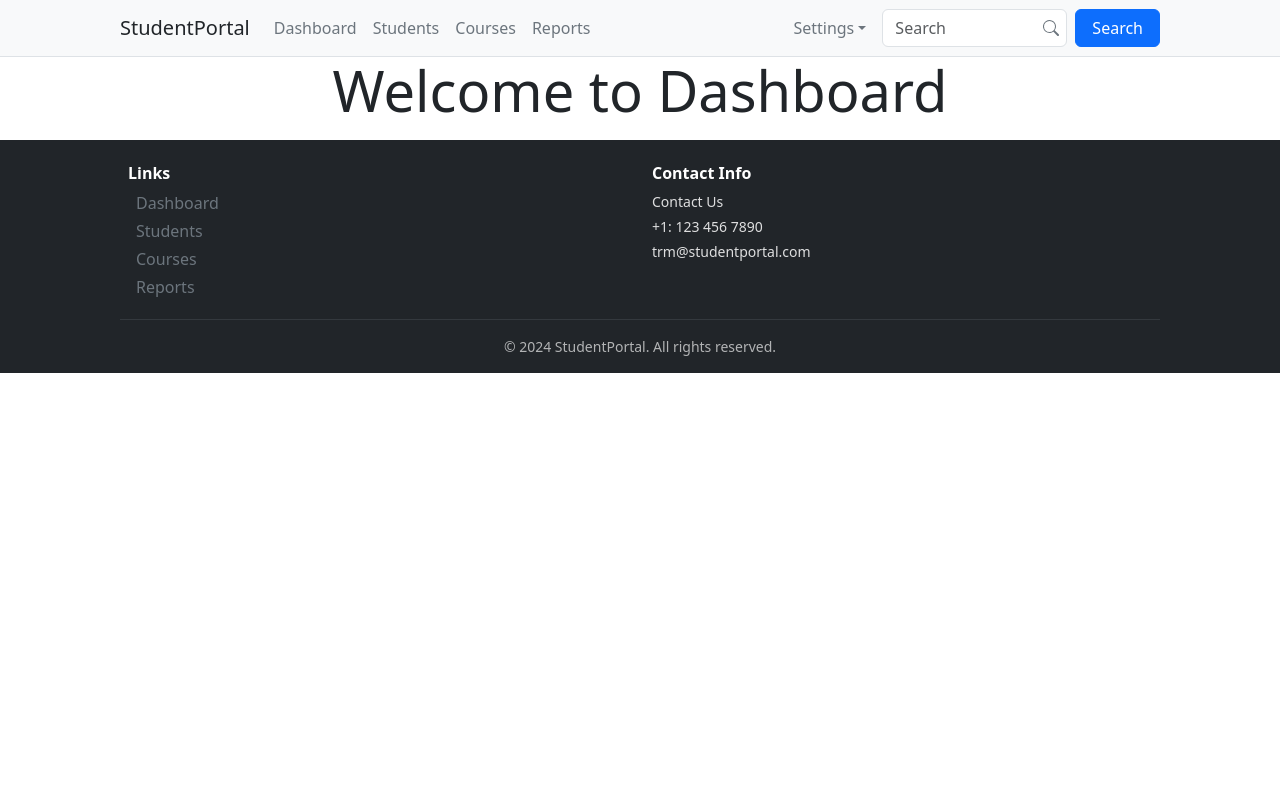
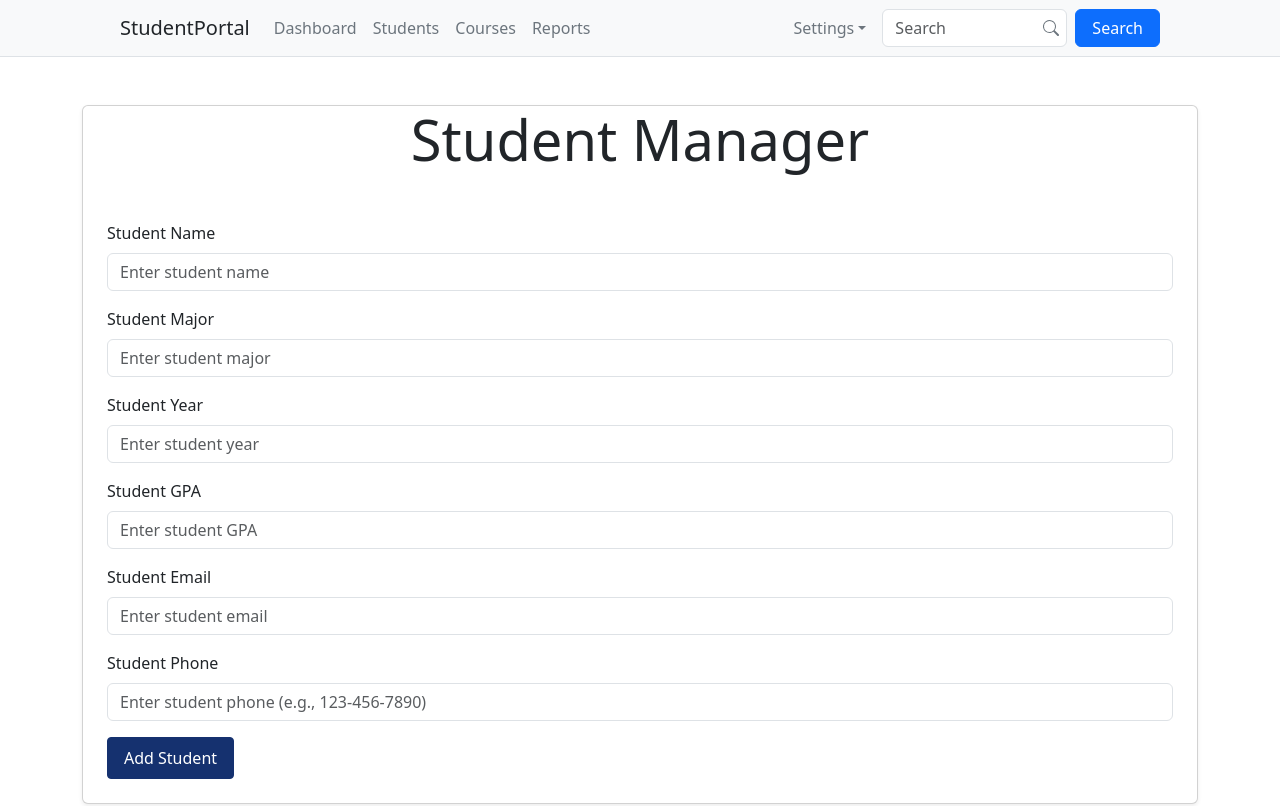
Before and after one commit to PrinkleMahshwari/student-directory, a React (Vite) app: page /dashboard in a window 1280 px wide. Shown: the top 806 px of the page. Built offline with nearby package versions, Linux system fonts and the light colour scheme.

Commit message:
feat: implement dynamic form state mapping and input validation in Dashboard

```diff
--- a/package.json
+++ b/package.json
@@ -11,6 +11,7 @@
   },
   "dependencies": {
     "bootstrap": "^5.3.8",
+    "hooks": "^0.3.2",
     "react": "^19.2.8",
     "react-dom": "^19.2.8",
     "react-router-dom": "^7.18.4"
--- a/src/pages/Dashboard.jsx
+++ b/src/pages/Dashboard.jsx
@@ -1,7 +1,265 @@
-export default function Dashboard () {
+import { useState } from "react";
+
+export default function Dashboard() {
+    const [students, setStudents] = useState([
+        { id: 101, name: "Jane Doe", major: "Computer Science", year: 2, gpa: 3.8, email: "jane101@gmail.com", phone: "123-456-7890" },
+        { id: 102, name: "Mary Doe", major: "Computer Science", year: 2, gpa: 3.8, email: "mary102@gmail.com", phone: "098-765-4321" },
+        { id: 103, name: "Gant Doe", major: "Computer Science", year: 2, gpa: 3.8, email: "gant103@gmail.com", phone: "555-555-5555" },
+        { id: 104, name: "Amm Doe", major: "Computer Science", year: 2, gpa: 3.8, email: "amm104@gmail.com", phone: "666-666-6666" },
+    ]);
+
+    // Combined object state following Mam's style
+    const [formData, setFormData] = useState({
+        name: "",
+        major: "",
+        year: "",
+        gpa: "",
+        email: "",
+        phone: "",
+    });
+
+    const [error, setError] = useState("");
+    const [success, setSuccess] = useState("");
+
+    // Universal dynamic handler from Mam's code
+    function handleChange(event) {
+        const { name, value, type, checked } = event.target;
+
+        setFormData({
+            ...formData,
+            [name]: type === "checkbox" ? checked : value,
+        });
+
+        setError("");
+        setSuccess("");
+    }
+
+    function handleAddStudent(event) {
+        event.preventDefault();
+
+        setError("");
+        setSuccess("");
+
+        // Name validation
+        if (!formData.name) {
+            setError("Please enter the student's name.");
+            return;
+        }
+
+        if (formData.name.length < 3) {
+            setError("Name must be at least 3 characters.");
+            return;
+        }
+
+        // Major validation
+        if (!formData.major) {
+            setError("Please enter the student's major.");
+            return;
+        }
+
+        // Dynamic Year Validation
+        if (!formData.year) {
+            setError("Please enter the student's year.");
+            return;
+        }
+
+        // Ensure it follows a exact 4-digit yyyy format string length
+        if (formData.year.toString().length !== 4) {
+            setError("Year must be in the format yyyy (e.g., 2024).");
+            return;
+        }
+
+        const parsedYear = parseInt(formData.year);
+        const currentYear = new Date().getFullYear(); // Automatically gets 2026, 2027, etc.
+
+        if (isNaN(parsedYear)) {
+            setError("Year must be a valid number.");
+            return;
+        }
+
+        if (parsedYear < 2000 || parsedYear > currentYear) {
+            setError(`Year must be greater than or equal to  2000 and less than or equal to the current year (${currentYear}).`);
+            return;
+        }
+
+
+        // GPA validation
+        const parsedGpa = parseFloat(formData.gpa);
+        if (formData.gpa === "" || isNaN(parsedGpa)) {
+            setError("Please enter the student's GPA.");
+            return;
+        }
+
+        if (parsedGpa < 0 || parsedGpa > 4.0) {
+            setError("GPA must be between 0.0 and 4.0.");
+            return;
+        }
+
+        // Email validation
+        if (!formData.email) {
+            setError("Please enter an email address.");
+            return;
+        }
+
+        if (!formData.email.includes("@") || !formData.email.includes(".")) {
+            setError("Please enter a valid email containing '@' and '.'");
+            return;
+        }
+
+        // phone number validation
+        if (!formData.phone) {
+            setError("Please enter a phone number.");
+            return;
+        }
+
+        if (formData.phone.length < 10 || formData.phone.length > 20) {
+            setError("Phone number must be between 10 and 20 digits long.");
+            return;
+        }
+
+        if (isNaN(Number(formData.phone)) || Number(formData.phone) < 0) {
+            setError("Phone number must contain whole numbers only.");
+            return;
+        }
+
+
+        // Create a new unique ID sequentially
+        const nextId = students.length > 0 ? Math.max(...students.map((s) => s.id)) + 1 : 101;
+
+        const newStudent = {
+            id: nextId,
+            name: formData.name,
+            major: formData.major,
+            year: parseInt(formData.year),
+            gpa: parsedGpa,
+            email: formData.email,
+            phone: formData.phone,
+        };
+
+        // Update students array
+        setStudents([...students, newStudent]);
+
+        // Successful actions
+        console.log("Student added successfully:");
+        console.log(newStudent);
+        setSuccess("Student added to the database successfully!");
+
+        // Clear form state completely
+        setFormData({
+            name: "",
+            major: "",
+            year: "",
+            gpa: "",
+            email: "",
+            phone: "",
+        });
+    }
+
+    function handleRemoveStudent(indexToRemove) {
+        const updatedStudents = students.filter((_, index) => index !== indexToRemove);
+        setStudents(updatedStudents);
+    }
+
     return (
-        <div>
-            <h1 className="text-center display-4">Welcome to Dashboard</h1>
-        </div>
-    )
+        <>
+            <div className="container mt-5">
+                <div className="card shadow-sm hover-lift">
+                    <h1 className="text-center display-4 mb-4">Student Manager</h1>
+                    <div className="card-body p-4">
+                        <form onSubmit={handleAddStudent}>
+
+                            {/* Student Name */}
+                            <div className="mb-3">
+                                <label className="form-label">Student Name</label>
+                                <input
+                                    type="text"
+                                    name="name"
+                                    className="form-control"
+                                    placeholder="Enter student name"
+                                    value={formData.name}
+                                    onChange={handleChange}
+                                />
+                            </div>
+
+                            {/* Student Major */}
+                            <div className="mb-3">
+                                <label className="form-label">Student Major</label>
+                                <input
+                                    type="text"
+                                    name="major"
+                                    className="form-control"
+                                    placeholder="Enter student major"
+                                    value={formData.major}
+                                    onChange={handleChange}
+                                />
+                            </div>
+
+                            {/* Student Year */}
+                            <div className="mb-3">
+                                <label className="form-label">Student Year</label>
+                                <input
+                                    type="number"
+                                    name="year"
+                                    className="form-control"
+                                    placeholder="Enter student year"
+                                    value={formData.year}
+                                    onChange={handleChange}
+                                />
+                            </div>
+
+                            {/* Student GPA */}
+                            <div className="mb-3">
+                                <label className="form-label">Student GPA</label>
+                                <input
+                                    type="number"
+                                    step="0.01"
+                                    name="gpa"
+                                    className="form-control"
+                                    placeholder="Enter student GPA"
+                                    value={formData.gpa}
+                                    onChange={handleChange}
+                                />
+                            </div>
+
+                            {/* Student Email */}
+                            <div className="mb-3">
+                                <label className="form-label">Student Email</label>
+                                <input
+                                    type="email"
+                                    name="email"
+                                    className="form-control"
+                                    placeholder="Enter student email"
+                                    value={formData.email}
+                                    onChange={handleChange}
+                                />
+                            </div>
+
+                            {/* Student Phone */}
+                            <div className="mb-3">
+                                <label className="form-label">Student Phone</label>
+                                <input
+                                    type="tel"
+                                    name="phone"
+                                    className="form-control"
+                                    placeholder="Enter student phone (e.g., 123-456-7890)"
+                                    value={formData.phone}
+                                    onChange={handleChange}
+                                />
+                            </div>
+
+                            {/* Error Message Box */}
+                            {error && <div className="alert alert-danger mb-3">{error}</div>}
+
+                            {/* Success Message Box */}
+                            {success && <div className="alert alert-success mb-3">{success}</div>}
+
+                            <button type="submit" className="btn btn-navy-flat px-3 py-2 rounded-1">
+                                Add Student
+                            </button>
+                        </form>
+                    </div>
+                </div>
+            </div>
+        </>
+    );
 }
```
Also changed, not shown: 1 other file (tests, documents, lock files or other folders).
